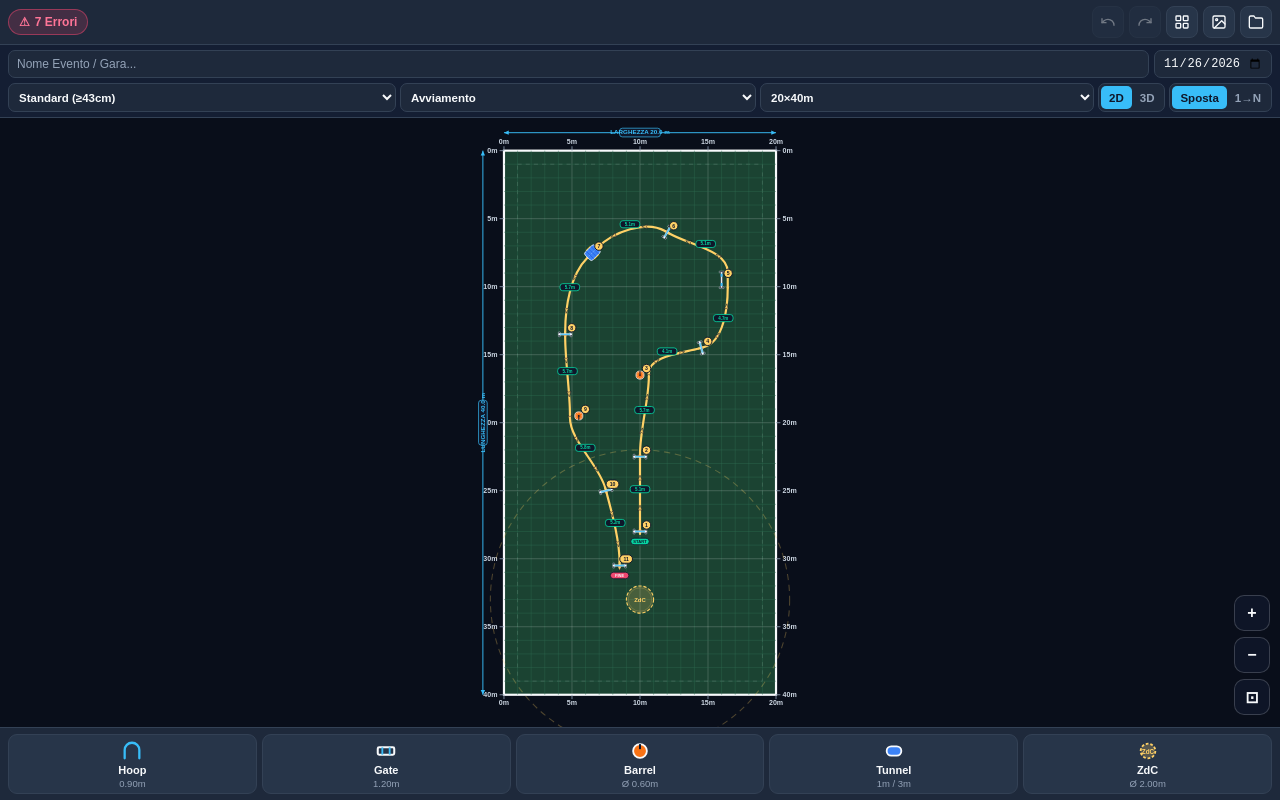
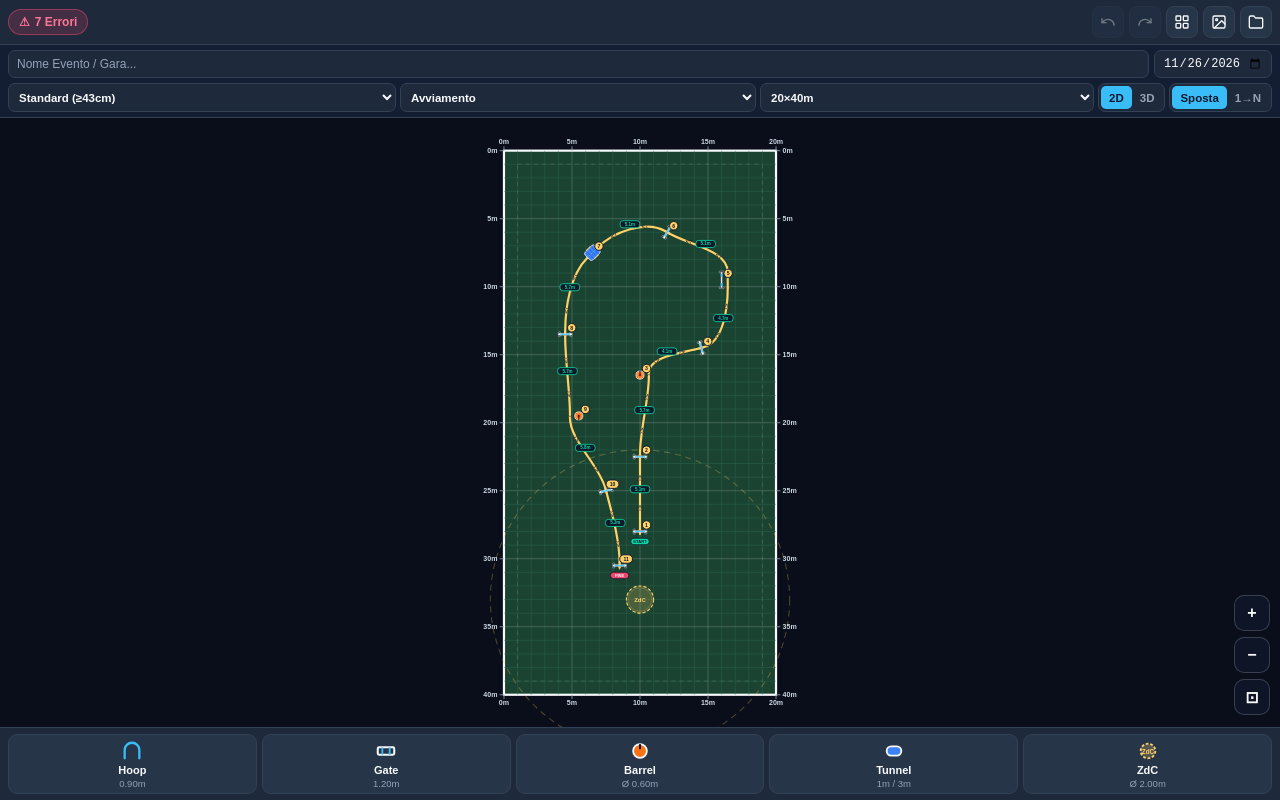
Before and after one commit to pepellonia/ZenHoop, a plain HTML site: page index.html in a window 1280 px wide. Drawn offline with Linux system fonts and the light colour scheme.

Commit message:
Remove dimension callouts from SVG output
Removed overall dimension callouts for width and length from SVG output.

```diff
--- a/index.html
+++ b/index.html
@@ -1345,25 +1345,6 @@
       `;
     }
 
-    // Overall dimension callouts (Width & Length)
-    out += `
-      <g pointer-events="none">
-        <line x1="0" y1="-1.32" x2="${W}" y2="-1.32" stroke="#38BDF8" stroke-width="0.07"/>
-        <polygon points="0,-1.32 0.35,-1.48 0.35,-1.16" fill="#38BDF8"/>
-        <polygon points="${W},-1.32 ${W - 0.35},-1.48 ${W - 0.35},-1.16" fill="#38BDF8"/>
-        <rect x="${W/2 - 1.5}" y="-1.65" width="3.0" height="0.64" rx="0.2" fill="#0F172A" stroke="#38BDF8" stroke-width="0.05"/>
-        <text x="${W/2}" y="-1.20" text-anchor="middle" fill="#38BDF8" font-size="0.46" font-weight="800" font-family="sans-serif">LARGHEZZA ${W}.0 m</text>
-
-        <line x1="-1.55" y1="0" x2="-1.55" y2="${H}" stroke="#38BDF8" stroke-width="0.07"/>
-        <polygon points="-1.55,0 -1.71,0.35 -1.39,0.35" fill="#38BDF8"/>
-        <polygon points="-1.55,${H} -1.71,${H - 0.35} -1.39,${H - 0.35}" fill="#38BDF8"/>
-        <g transform="translate(-1.55, ${H/2}) rotate(-90)">
-          <rect x="-1.65" y="-0.32" width="3.3" height="0.64" rx="0.2" fill="#0F172A" stroke="#38BDF8" stroke-width="0.05"/>
-          <text x="0" y="0.14" text-anchor="middle" fill="#38BDF8" font-size="0.46" font-weight="800" font-family="sans-serif">LUNGHEZZA ${H}.0 m</text>
-        </g>
-      </g>
-    `;
-
     // ZdC max radius ring
     const zdc = state.items.find(it => it.type === 'zdc');
     if (zdc && val.rules) {
```
